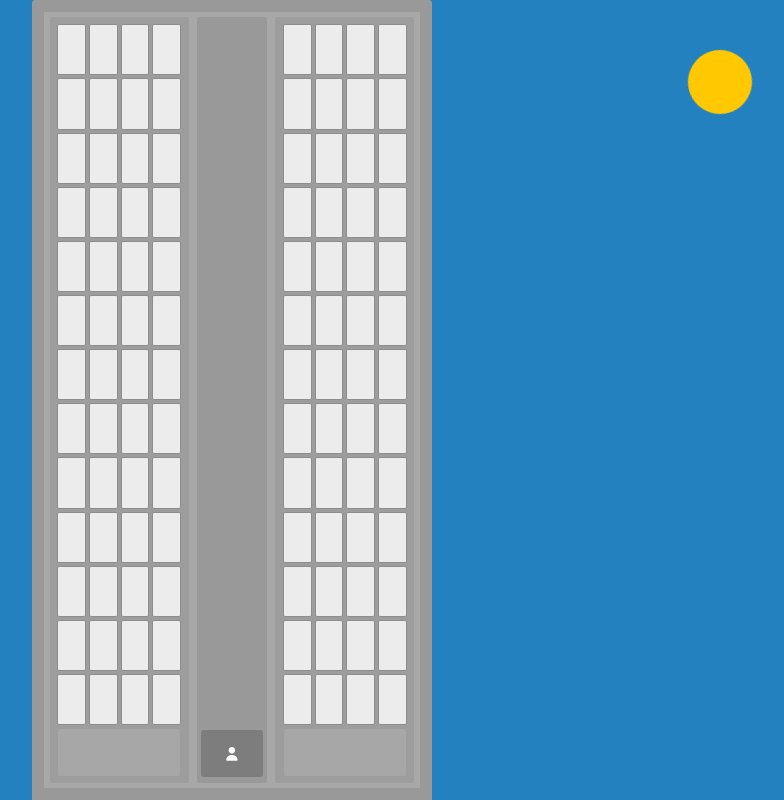
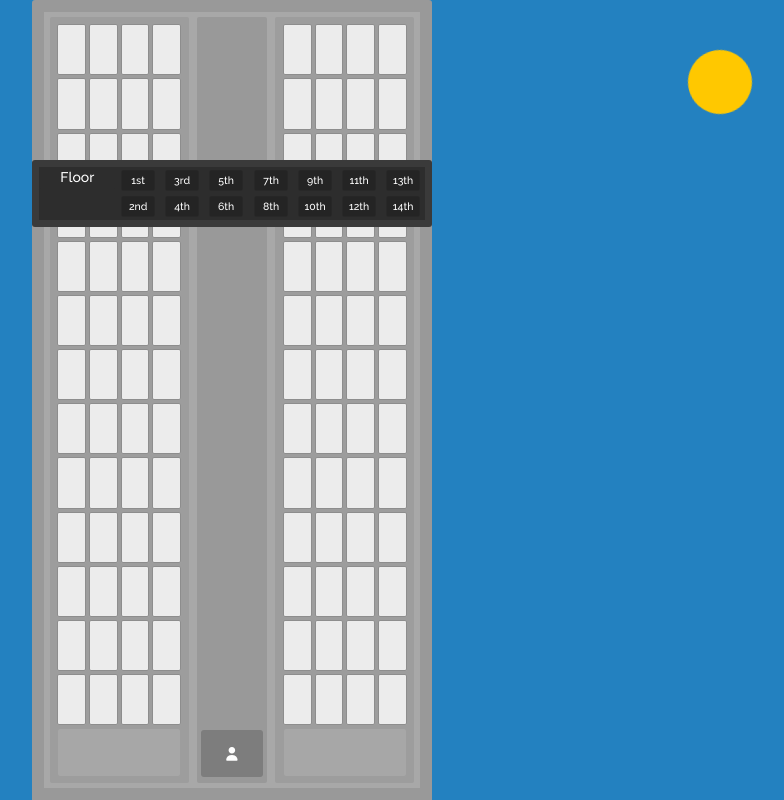
Before and after one commit to DaviRFontana/Elevator, a plain HTML site: page index.html in a window 1280 px wide. Shown: the whole page, without its empty margins (408-1192 px from the left). Drawn offline with Linux system fonts and the light colour scheme.

Commit message:
Update style.css

```diff
--- a/style.css
+++ b/style.css
@@ -80,7 +80,7 @@ body {
 #app_ui {
     position: relative;
     left: calc(50% - 150pt);
-    top: 30dvh;
+    top: 20dvh;
     display: grid;
     grid-auto-flow: column;
     grid-template: repeat(1, 1fr) / 20% 80%;
@@ -90,6 +90,7 @@ body {
     background-color: var(--app-ui-menu);
     border-radius: 3px;
     animation: show-all 0.2s both normal ease-in-out 0.5s;
+    z-index: 3;
 }
 
 #app_ui_show_floor {
```
